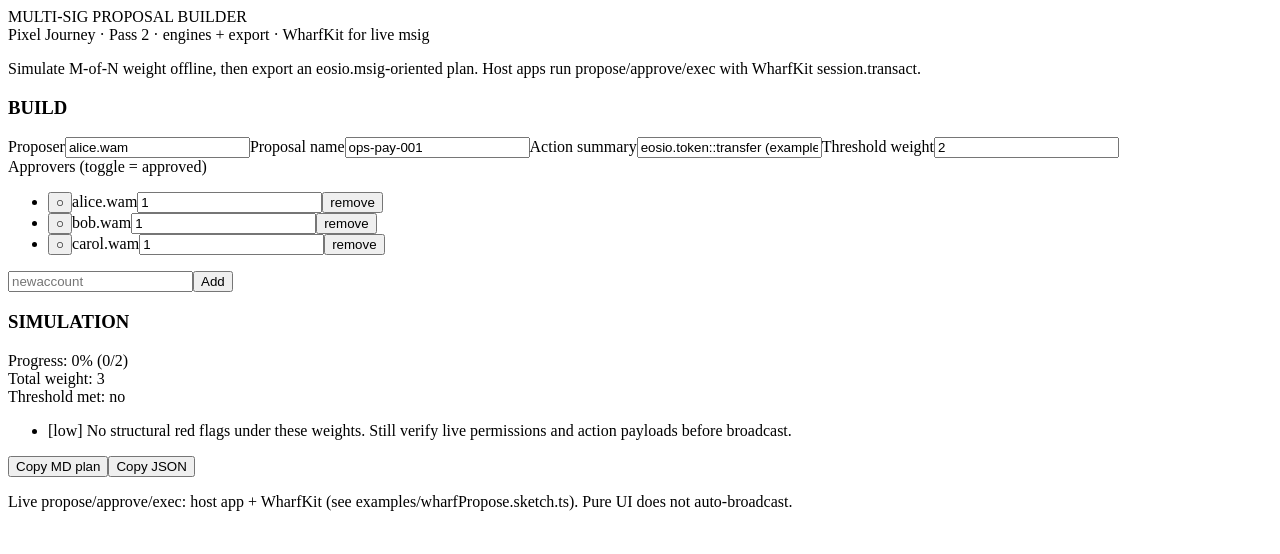
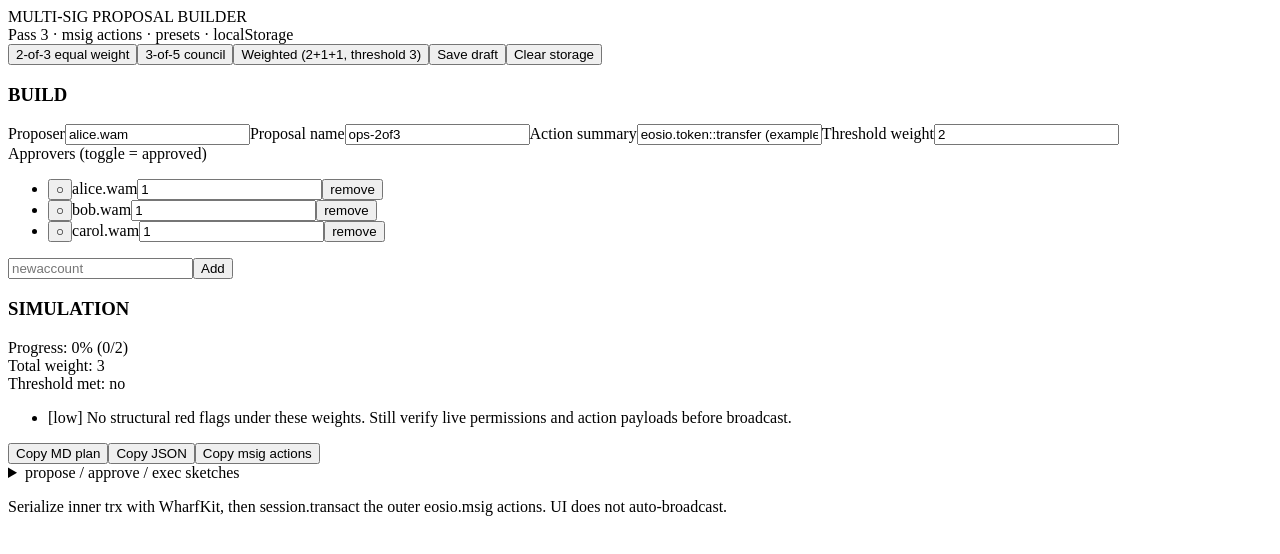
Before and after one commit to pixel-journey/wax-multi-sig-proposal-builder-and-simulator, a Next.js app: page / in a window 1280 px wide. Shown: the top 554 px of the page. Built offline with nearby package versions, Linux system fonts and the light colour scheme.

Commit message:
Pass 3: msig action builders, presets, localStorage

```diff
--- a/app/page.tsx
+++ b/app/page.tsx
@@ -1,6 +1,6 @@
 'use client';
 
-import React, { useMemo, useState } from 'react';
+import React, { useEffect, useMemo, useState } from 'react';
 import {
   analyzeProposalRisks,
   computeThresholdSnapshot,
@@ -10,17 +10,21 @@ import {
   exportProposalJson,
   exportProposalMarkdown,
 } from '../examples/exportPlan';
+import {
+  buildApproveAction,
+  buildExecAction,
+  buildProposeAction,
+  exampleInnerTransfer,
+} from '../examples/msigActions';
+import { PRESETS } from '../examples/presets';
+import { clearDraft, loadDraft, saveDraft } from '../examples/storage';
 import type { Approval, ProposalConfig } from '../examples/types';
 
-const defaultApprovals: Approval[] = [
-  { account: 'alice.wam', weight: 1, hasApproved: false },
-  { account: 'bob.wam', weight: 1, hasApproved: false },
-  { account: 'carol.wam', weight: 1, hasApproved: false },
-];
+const defaultApprovals: Approval[] = PRESETS[0].config.approvals;
 
 export default function MultiSigProposalBuilder() {
   const [proposer, setProposer] = useState('alice.wam');
-  const [proposalName, setProposalName] = useState('ops-pay-001');
+  const [proposalName, setProposalName] = useState('ops-2of3');
   const [threshold, setThreshold] = useState(2);
   const [approvals, setApprovals] = useState<Approval[]>(defaultApprovals);
   const [newActor, setNewActor] = useState('');
@@ -28,6 +32,21 @@ export default function MultiSigProposalBuilder() {
     'eosio.token::transfer (example)'
   );
   const [status, setStatus] = useState<string | null>(null);
+  const [hydrated, setHydrated] = useState(false);
+
+  useEffect(() => {
+    const d = loadDraft();
+    if (d.ok && d.value) {
+      setProposer(d.value.proposer);
+      setProposalName(d.value.config.proposalName);
+      setThreshold(d.value.config.threshold);
+      setApprovals(d.value.config.approvals);
+      if (d.value.config.actionSummary)
+        setActionSummary(d.value.config.actionSummary);
+      setStatus('Restored draft from localStorage');
+    }
+    setHydrated(true);
+  }, []);
 
   const config: ProposalConfig = useMemo(
     () => ({
@@ -42,6 +61,38 @@ export default function MultiSigProposalBuilder() {
   const snap = useMemo(() => computeThresholdSnapshot(config), [config]);
   const risks = useMemo(() => analyzeProposalRisks(config), [config]);
 
+  const actionSketches = useMemo(() => {
+    const requested = approvals.map((a) => ({
+      actor: a.account,
+      permission: 'active',
+    }));
+    const inner = exampleInnerTransfer({
+      from: proposer,
+      to: 'bob.wam',
+      quantity: '1.00000000 WAX',
+      memo: actionSummary,
+    });
+    const propose = buildProposeAction({
+      proposer,
+      proposalName,
+      requested,
+      trx: { actions: [inner], note: 'Host must serialize trx via WharfKit' },
+    });
+    const approve =
+      approvals[0] &&
+      buildApproveAction({
+        proposer,
+        proposalName,
+        level: { actor: approvals[0].account, permission: 'active' },
+      });
+    const exec = buildExecAction({
+      proposer,
+      proposalName,
+      executer: proposer,
+    });
+    return { propose, approve, exec, inner };
+  }, [approvals, proposer, proposalName, actionSummary]);
+
   const copy = async (text: string, ok: string) => {
     try {
       await navigator.clipboard.writeText(text);
@@ -49,6 +100,21 @@ export default function MultiSigProposalBuilder() {
     } catch {
       setStatus('Clipboard unavailable');
     }
+  };
+
+  const persist = () => {
+    const r = saveDraft({ proposer, config });
+    setStatus(r.ok ? 'Draft saved' : r.reason ?? 'Save failed');
+  };
+
+  const applyPreset = (id: string) => {
+    const p = PRESETS.find((x) => x.id === id);
+    if (!p) return;
+    setProposalName(p.config.proposalName);
+    setThreshold(p.config.threshold);
+    setApprovals(p.config.approvals.map((a) => ({ ...a })));
+    if (p.config.actionSummary) setActionSummary(p.config.actionSummary);
+    setStatus(`Preset: ${p.label}`);
   };
 
   const addApprover = () => {
@@ -69,12 +135,39 @@ export default function MultiSigProposalBuilder() {
           MULTI-SIG PROPOSAL BUILDER
         </div>
         <div className="text-xs opacity-60 mb-2">
-          Pixel Journey · Pass 2 · engines + export · WharfKit for live msig
+          Pass 3 · msig actions · presets · localStorage
+          {!hydrated && ' · hydrating…'}
         </div>
-        <p className="text-xs opacity-50 mb-8 max-w-2xl">
-          Simulate M-of-N weight offline, then export an eosio.msig-oriented plan.
-          Host apps run propose/approve/exec with WharfKit session.transact.
-        </p>
+
+        <div className="flex flex-wrap gap-2 mb-6">
+          {PRESETS.map((p) => (
+            <button
+              key={p.id}
+              type="button"
+              onClick={() => applyPreset(p.id)}
+              className="px-2 py-1 rounded-lg text-xs bg-white/10"
+            >
+              {p.label}
+            </button>
+          ))}
+          <button
+            type="button"
+            onClick={persist}
+            className="px-2 py-1 rounded-lg text-xs bg-violet-800"
+          >
+            Save draft
+          </button>
+          <button
+            type="button"
+            onClick={() => {
+              clearDraft();
+              setStatus('Draft cleared');
+            }}
+            className="px-2 py-1 rounded-lg text-xs bg-white/10"
+          >
+            Clear storage
+          </button>
+        </div>
 
         <div className="grid grid-cols-1 lg:grid-cols-2 gap-8">
           <div className="border border-white/10 bg-black/40 p-6 rounded-2xl space-y-4">
@@ -153,7 +246,9 @@ export default function MultiSigProposalBuilder() {
                       type="button"
                       className="text-red-400 text-xs"
                       onClick={() =>
-                        setApprovals(approvals.filter((x) => x.account !== a.account))
+                        setApprovals(
+                          approvals.filter((x) => x.account !== a.account)
+                        )
                       }
                     >
                       remove
@@ -237,19 +332,34 @@ export default function MultiSigProposalBuilder() {
               <button
                 type="button"
                 onClick={() =>
-                  copy(
-                    exportProposalJson(config, proposer),
-                    'JSON plan copied'
-                  )
+                  copy(exportProposalJson(config, proposer), 'JSON plan copied')
                 }
                 className="px-4 py-2 rounded-xl bg-sky-900 text-sm"
               >
                 Copy JSON
               </button>
+              <button
+                type="button"
+                onClick={() =>
+                  copy(
+                    JSON.stringify(actionSketches, null, 2),
+                    'msig action sketches copied'
+                  )
+                }
+                className="px-4 py-2 rounded-xl bg-indigo-900 text-sm"
+              >
+                Copy msig actions
+              </button>
             </div>
+            <details className="text-[10px] opacity-50">
+              <summary>propose / approve / exec sketches</summary>
+              <pre className="overflow-x-auto mt-2 max-h-48">
+                {JSON.stringify(actionSketches, null, 2)}
+              </pre>
+            </details>
             <p className="text-[10px] opacity-50">
-              Live propose/approve/exec: host app + WharfKit (see
-              examples/wharfPropose.sketch.ts). Pure UI does not auto-broadcast.
+              Serialize inner trx with WharfKit, then session.transact the outer
+              eosio.msig actions. UI does not auto-broadcast.
             </p>
           </div>
         </div>
--- /dev/null
+++ b/examples/msigActions.ts
@@ -0,0 +1,137 @@
+/**
+ * eosio.msig action payload sketches for WharfKit session.transact.
+ * Inner `trx` for propose must be serialized by the host (WharfKit API).
+ * These builders cover the outer msig envelope accounts/names/data shapes.
+ */
+
+export type Auth = { actor: string; permission: string };
+
+export interface ChainAction {
+  account: string;
+  name: string;
+  authorization: Auth[];
+  data: Record<string, unknown>;
+}
+
+const MSIG = "eosio.msig";
+
+export function buildProposeAction(input: {
+  proposer: string;
+  proposalName: string;
+  requested: Auth[];
+  /** Host supplies packed/serialized transaction object from WharfKit */
+  trx: Record<string, unknown>;
+  permission?: string;
+}): ChainAction {
+  return {
+    account: MSIG,
+    name: "propose",
+    authorization: [
+      { actor: input.proposer, permission: input.permission ?? "active" },
+    ],
+    data: {
+      proposer: input.proposer,
+      proposal_name: input.proposalName,
+      requested: input.requested,
+      trx: input.trx,
+    },
+  };
+}
+
+export function buildApproveAction(input: {
+  proposer: string;
+  proposalName: string;
+  level: Auth;
+  /** Optional proposal hash when required by chain version */
+  proposal_hash?: string;
+}): ChainAction {
+  const data: Record<string, unknown> = {
+    proposer: input.proposer,
+    proposal_name: input.proposalName,
+    level: input.level,
+  };
+  if (input.proposal_hash) data.proposal_hash = input.proposal_hash;
+  return {
+    account: MSIG,
+    name: "approve",
+    authorization: [input.level],
+    data,
+  };
+}
+
+export function buildUnapproveAction(input: {
+  proposer: string;
+  proposalName: string;
+  level: Auth;
+}): ChainAction {
+  return {
+    account: MSIG,
+    name: "unapprove",
+    authorization: [input.level],
+    data: {
+      proposer: input.proposer,
+      proposal_name: input.proposalName,
+      level: input.level,
+    },
+  };
+}
+
+export function buildCancelAction(input: {
+  proposer: string;
+  proposalName: string;
+  canceler: string;
+  permission?: string;
+}): ChainAction {
+  return {
+    account: MSIG,
+    name: "cancel",
+    authorization: [
+      { actor: input.canceler, permission: input.permission ?? "active" },
+    ],
+    data: {
+      proposer: input.proposer,
+      proposal_name: input.proposalName,
+      canceler: input.canceler,
+    },
+  };
+}
+
+export function buildExecAction(input: {
+  proposer: string;
+  proposalName: string;
+  executer: string;
+  permission?: string;
+}): ChainAction {
+  return {
+    account: MSIG,
+    name: "exec",
+    authorization: [
+      { actor: input.executer, permission: input.permission ?? "active" },
+    ],
+    data: {
+      proposer: input.proposer,
+      proposal_name: input.proposalName,
+      executer: input.executer,
+    },
+  };
+}
+
+/** Example inner transfer the host would pack into propose.trx */
+export function exampleInnerTransfer(input: {
+  from: string;
+  to: string;
+  quantity: string;
+  memo?: string;
+}): ChainAction {
+  return {
+    account: "eosio.token",
+    name: "transfer",
+    authorization: [{ actor: input.from, permission: "active" }],
+    data: {
+      from: input.from,
+      to: input.to,
+      quantity: input.quantity,
+      memo: input.memo ?? "",
+    },
+  };
+}
--- /dev/null
+++ b/examples/presets.ts
@@ -0,0 +1,48 @@
+import type { ProposalConfig } from "./types";
+
+export const PRESETS: Array<{ id: string; label: string; config: ProposalConfig }> = [
+  {
+    id: "2of3",
+    label: "2-of-3 equal weight",
+    config: {
+      proposalName: "ops-2of3",
+      threshold: 2,
+      actionSummary: "Treasury ops (example)",
+      approvals: [
+        { account: "alice.wam", weight: 1, hasApproved: false },
+        { account: "bob.wam", weight: 1, hasApproved: false },
+        { account: "carol.wam", weight: 1, hasApproved: false },
+      ],
+    },
+  },
+  {
+    id: "3of5",
+    label: "3-of-5 council",
+    config: {
+      proposalName: "council-3of5",
+      threshold: 3,
+      actionSummary: "Council spend",
+      approvals: [
+        { account: "a1.wam", weight: 1, hasApproved: false },
+        { account: "a2.wam", weight: 1, hasApproved: false },
+        { account: "a3.wam", weight: 1, hasApproved: false },
+        { account: "a4.wam", weight: 1, hasApproved: false },
+        { account: "a5.wam", weight: 1, hasApproved: false },
+      ],
+    },
+  },
+  {
+    id: "weighted",
+    label: "Weighted (2+1+1, threshold 3)",
+    config: {
+      proposalName: "weighted-ops",
+      threshold: 3,
+      actionSummary: "Weighted multi-sig",
+      approvals: [
+        { account: "lead.wam", weight: 2, hasApproved: false },
+        { account: "ops.wam", weight: 1, hasApproved: false },
+        { account: "sec.wam", weight: 1, hasApproved: false },
+      ],
+    },
+  },
+];
--- /dev/null
+++ b/examples/storage.ts
@@ -0,0 +1,53 @@
+import type { ProposalConfig } from "./types";
+
+export const STORAGE_KEY = "pxj.msig-proposal-draft.v1";
+
+export interface DraftBlob {
+  proposer: string;
+  config: ProposalConfig;
+}
+
+export function saveDraft(blob: DraftBlob): { ok: boolean; reason?: string } {
+  if (typeof window === "undefined")
+    return { ok: false, reason: "no window" };
+  try {
+    window.localStorage.setItem(STORAGE_KEY, JSON.stringify(blob));
+    return { ok: true };
+  } catch (e) {
+    return {
+      ok: false,
+      reason: e instanceof Error ? e.message : "save failed",
+    };
+  }
+}
+
+export function loadDraft(): {
+  ok: boolean;
+  value?: DraftBlob;
+  reason?: string;
+} {
+  if (typeof window === "undefined")
+    return { ok: false, reason: "no window" };
+  try {
+    const raw = window.localStorage.getItem(STORAGE_KEY);
+    if (!raw) return { ok: false, reason: "empty" };
+    const v = JSON.parse(raw) as DraftBlob;
+    if (!v?.config || !Array.isArray(v.config.approvals))
+      return { ok: false, reason: "invalid draft" };
+    return { ok: true, value: v };
+  } catch (e) {
+    return {
+      ok: false,
+      reason: e instanceof Error ? e.message : "load failed",
+    };
+  }
+}
+
+export function clearDraft(): void {
+  if (typeof window === "undefined") return;
+  try {
+    window.localStorage.removeItem(STORAGE_KEY);
+  } catch {
+    /* ignore */
+  }
+}
```
Also changed, not shown: 2 other files (tests, documents, lock files or other folders).
